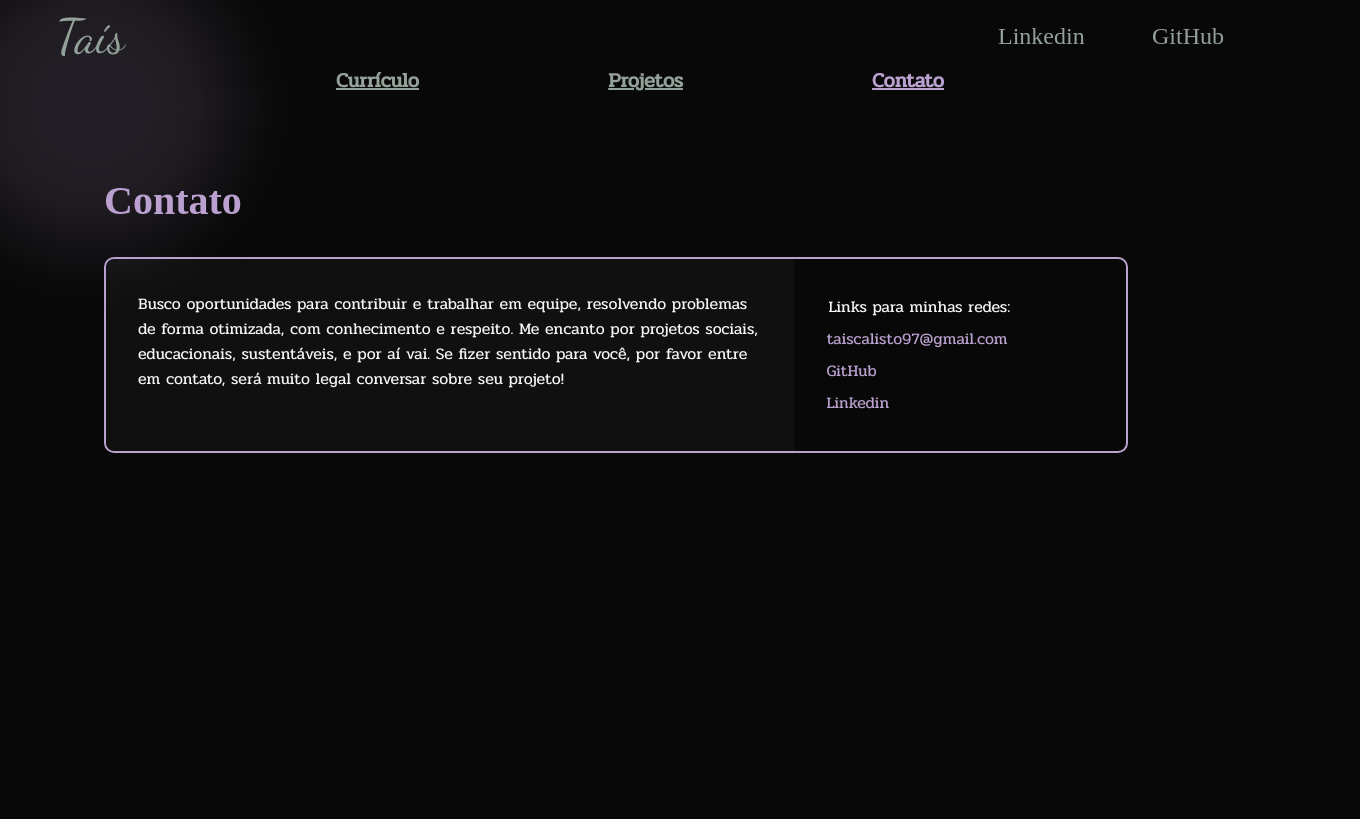
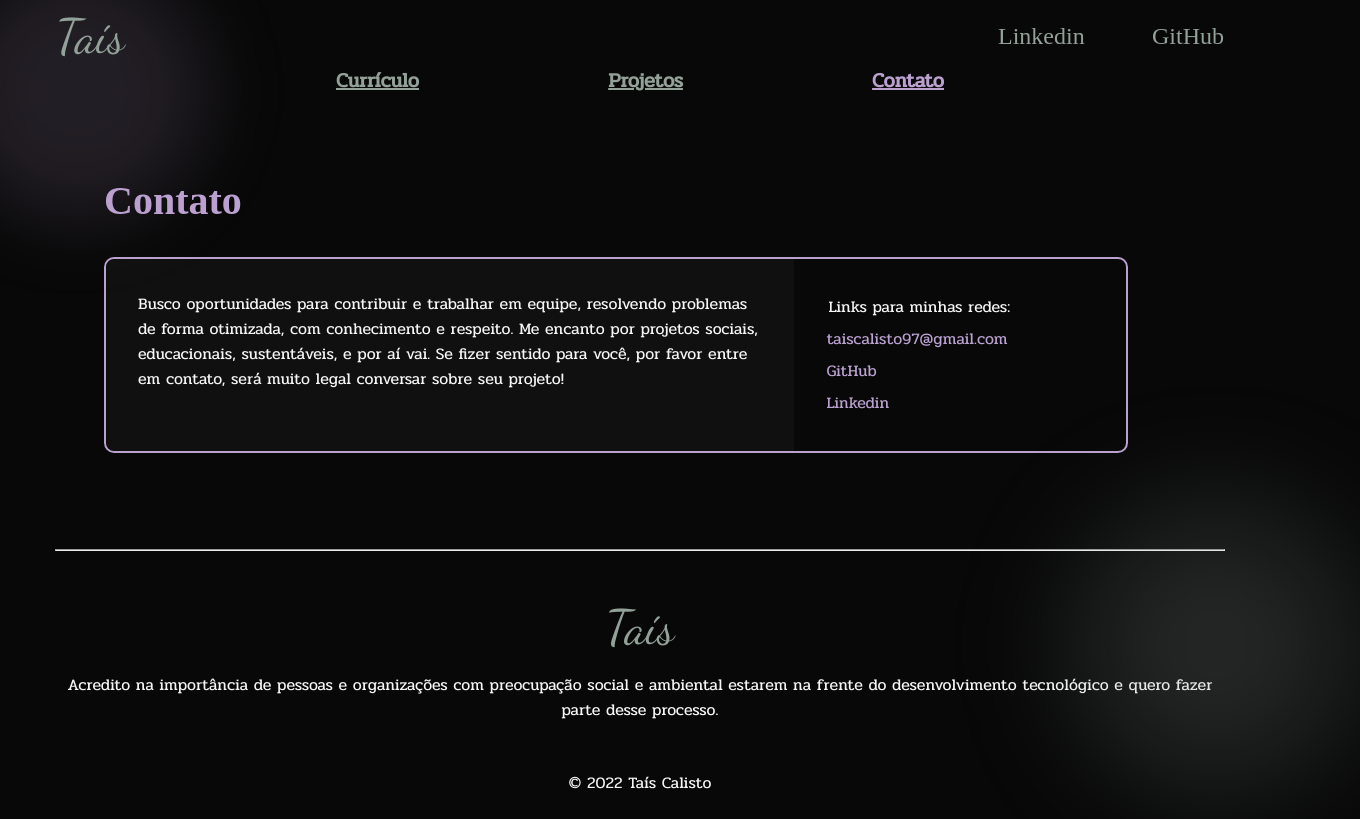
Before and after one commit to tais-calisto/Portfolio-2.0, a Next.js app: page /contact in a window 1280 px wide. Shown: the whole page, 1360 px wide, since content can reach past the window. Built offline with nearby package versions, Linux system fonts and the light colour scheme; a web font is replaced by a local one.

Commit message:
Added footer

```diff
--- /dev/null
+++ b/src/components/Footer/index.tsx
@@ -0,0 +1,21 @@
+import Link from 'next/link';
+import { FooterStyle } from './style';
+const Footer = () => {
+  return (
+    <FooterStyle>
+      <hr />
+      <Link href='/' className='home-link'>
+        Taís
+      </Link>
+      <p>
+        Acredito na importância de pessoas e organizações com preocupação social
+        e ambiental estarem na frente do desenvolvimento tecnológico e quero
+        fazer parte desse processo.
+      </p>
+      <p className='copy'>© 2022 Taís Calisto</p>
+      <div className='background-detail'></div>
+    </FooterStyle>
+  );
+};
+
+export default Footer;
--- /dev/null
+++ b/src/components/Footer/style.ts
@@ -0,0 +1,18 @@
+import styled from 'styled-components';
+
+export const FooterStyle = styled.footer`
+  display: flex;
+  align-items: center;
+  justify-content: space-between;
+  padding-top: 3rem;
+  flex-direction: column;
+  text-align: center;
+  hr {
+    width: 100%;
+    margin: 3rem 0;
+  }
+
+  .copy {
+    margin-top: 2rem;
+  }
+`;
--- a/src/components/Header/style.ts
+++ b/src/components/Header/style.ts
@@ -18,8 +18,8 @@ export const HeaderStyle = styled.header`
   }
   .background-detail {
     position: absolute;
-    width: 285px;
-    height: 285px;
+    width: 16rem;
+    height: 16rem;
     left: -50px;
     top: -37px;
     background: rgba(187, 161, 208, 0.15);
--- a/src/globals/globalStyle.ts
+++ b/src/globals/globalStyle.ts
@@ -55,4 +55,15 @@ export const GlobalStyle = createGlobalStyle`
   header, main, footer{
   margin: 0 1.5rem ;
   }
+
+  .background-detail {
+    position: absolute;
+    width: 18rem;
+    height: 18rem;
+    right: -5rem;
+    border-radius: 50%;
+    background: rgba(147, 161, 153, 0.2);
+    filter: blur(58.386px);
+    overflow: hidden;
+  }
 `;
--- a/src/pages/contact.tsx
+++ b/src/pages/contact.tsx
@@ -1,6 +1,7 @@
 import { useState } from 'react';
 import Navegation from '@src/components/Navegation/Navegation';
 import { ContactStyle } from '@src/styles/ContactStyle';
+import Footer from '@src/components/Footer';
 
 const Contact = () => {
   const email = 'taiscalisto97@gmail.com';
@@ -62,6 +63,7 @@ const Contact = () => {
           </ul>
         </div>
       </ContactStyle>
+      <Footer />
     </>
   );
 };
--- a/src/pages/projects.tsx
+++ b/src/pages/projects.tsx
@@ -2,6 +2,7 @@ import Image from 'next/image';
 import Navegation from '../components/Navegation/Navegation';
 import { ProjectsStyle } from '@src/styles/ProjectsStyle';
 import { projects } from '@src/utils/projects';
+import Footer from '@src/components/Footer';
 
 const Projects = () => {
   return (
@@ -46,6 +47,7 @@ const Projects = () => {
           })}
         </div>
       </ProjectsStyle>
+      <Footer />
     </>
   );
 };
--- a/src/pages/resume.tsx
+++ b/src/pages/resume.tsx
@@ -8,6 +8,7 @@ import {
 } from '@tabler/icons';
 import Navegation from '@src/components/Navegation/Navegation';
 import { experience, education } from '@src/utils/resume';
+import Footer from '@src/components/Footer';
 
 const Resume = () => {
   return (
@@ -68,6 +69,7 @@ const Resume = () => {
           </div>
         </article>
       </ResumeStyle>
+      <Footer />
     </>
   );
 };
```
